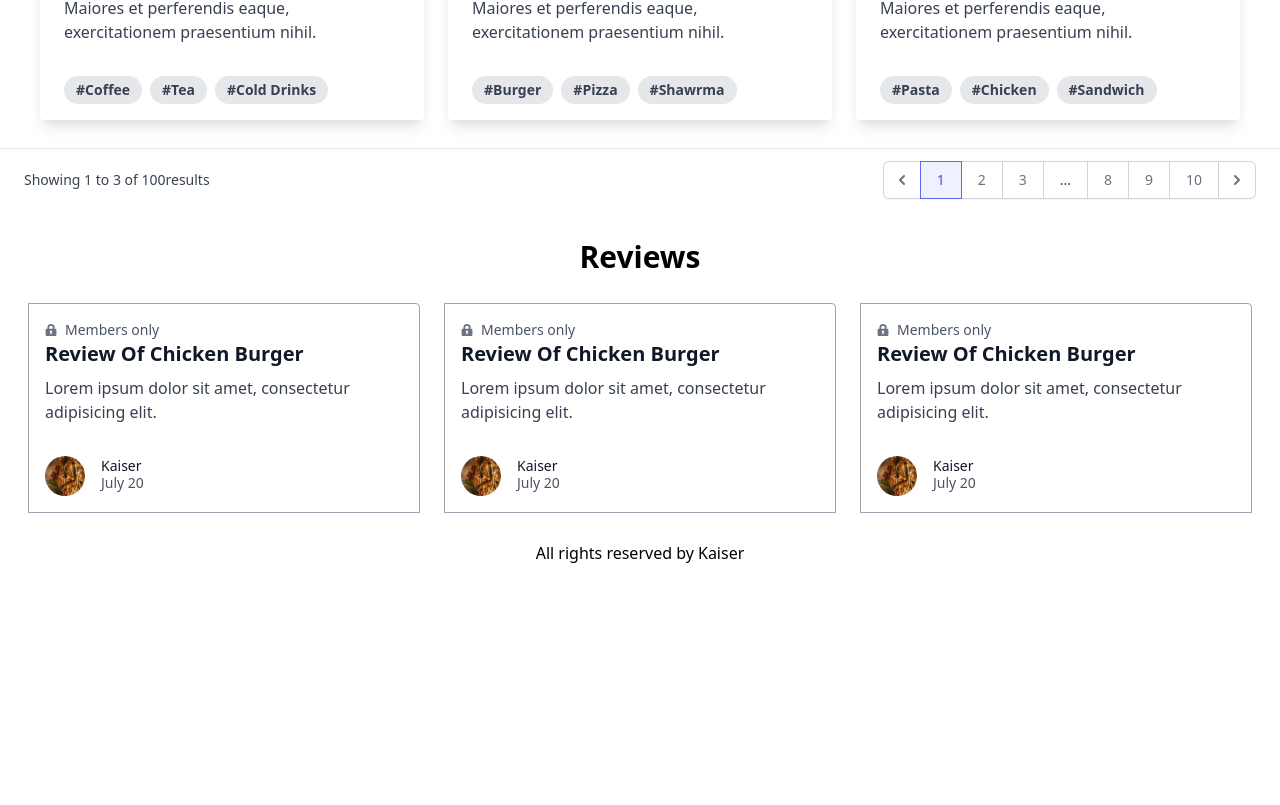
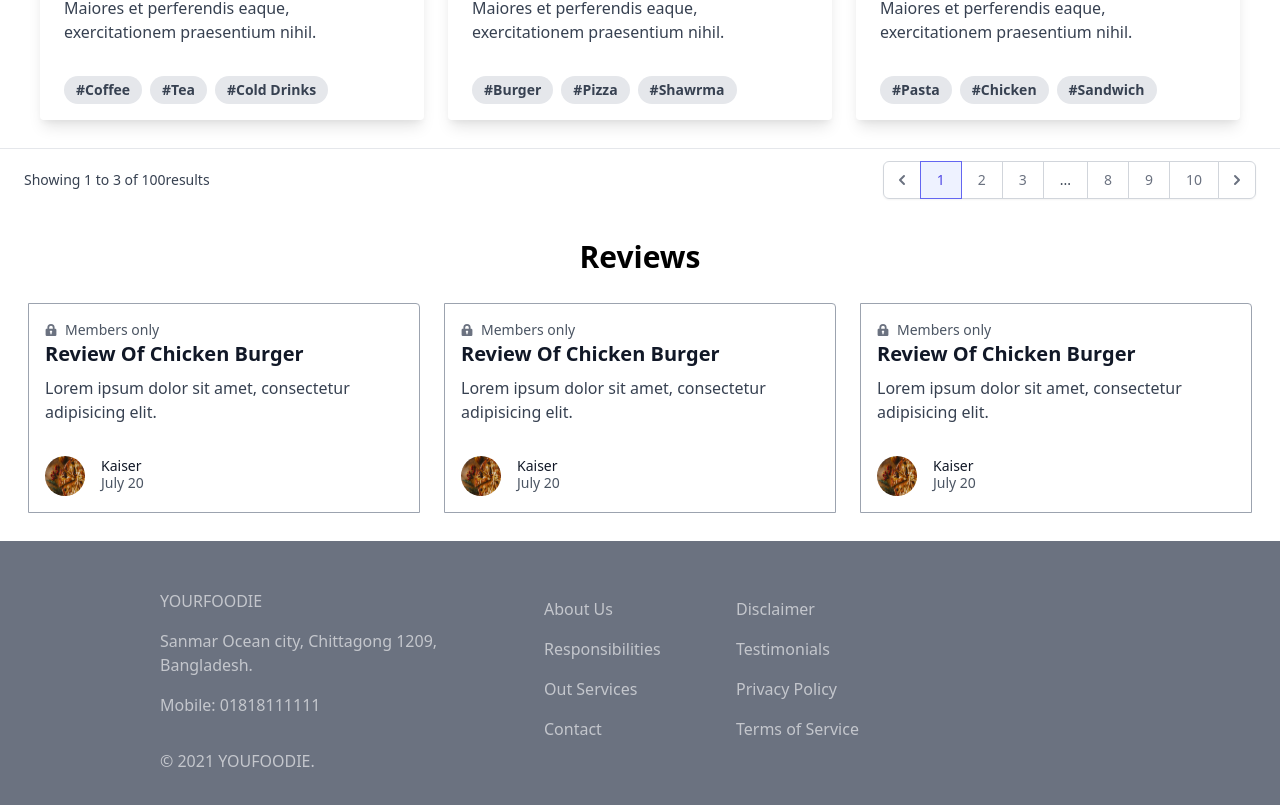
Before and after one commit to KaiserSamrat/tailwind-css-project, a React (Create React App) app: page / in a window 1280 px wide. Shown: the part 1647-2452 px from the top of the page. Before the commit the page ends 2232 px from the top, so only its background shows below. Built offline with nearby package versions, Linux system fonts and the light colour scheme.

Commit message:
footer added

```diff
--- a/src/components/Footer/Footer.js
+++ b/src/components/Footer/Footer.js
@@ -2,9 +2,41 @@ import React from 'react';
 
 const Footer = () => {
     return (
-        <div>
-            <h1 className='text-center m-5'>All rights reserved by Kaiser</h1>
+        <div class="w-full bg-gray-500 text-white">
+  <div class="xl:px-40 pb-12 lg:px-20 md:px-10 sm:px-5 px-10">
+    <div class="w-full pt-12 flex flex-col sm:flex-row space-y-2 justify-start">
+      <div class="w-full sm:w-2/5 pr-6 flex flex-col space-y-4">
+        <h1 class="opacity-60">YOURFOODIE</h1>
+        <p class="opacity-60">Sanmar Ocean city, Chittagong 1209, Bangladesh.</p>
+        <p class="opacity-60">Mobile: 01818111111</p>
+      </div>
+      <div class="w-full sm:w-1/5 flex flex-col space-y-4">
+        <a class="opacity-60">About Us</a>
+        <a class="opacity-60">Responsibilities</a>
+        <a class="opacity-60">Out Services</a>
+        <a class="opacity-60">Contact</a>
+      </div>
+      <div class="w-full sm:w-1/5 flex flex-col space-y-4">
+        <a class="opacity-60">Disclaimer</a>
+        <a class="opacity-60">Testimonials</a>
+        <a class="opacity-60">Privacy Policy</a>
+        <a class="opacity-60">Terms of Service</a>
+      </div>
+      <div class="w-full sm:w-1/5 pt-6 flex items-end mb-1">
+        <div class="flex flex-row space-x-4">
+          <i class="fab fa-facebook-f"></i>
+          <i class="fab fa-twitter"></i>
+          <i class="fab fa-instagram"></i>
+          <i class="fab fa-google"></i>
         </div>
+      </div>
+    </div>
+    <div class="opacity-60 pt-2">
+      <p>© 2021 YOUFOODIE.</p>
+    </div>
+  </div>
+</div>
+
     );
 };
 
```
